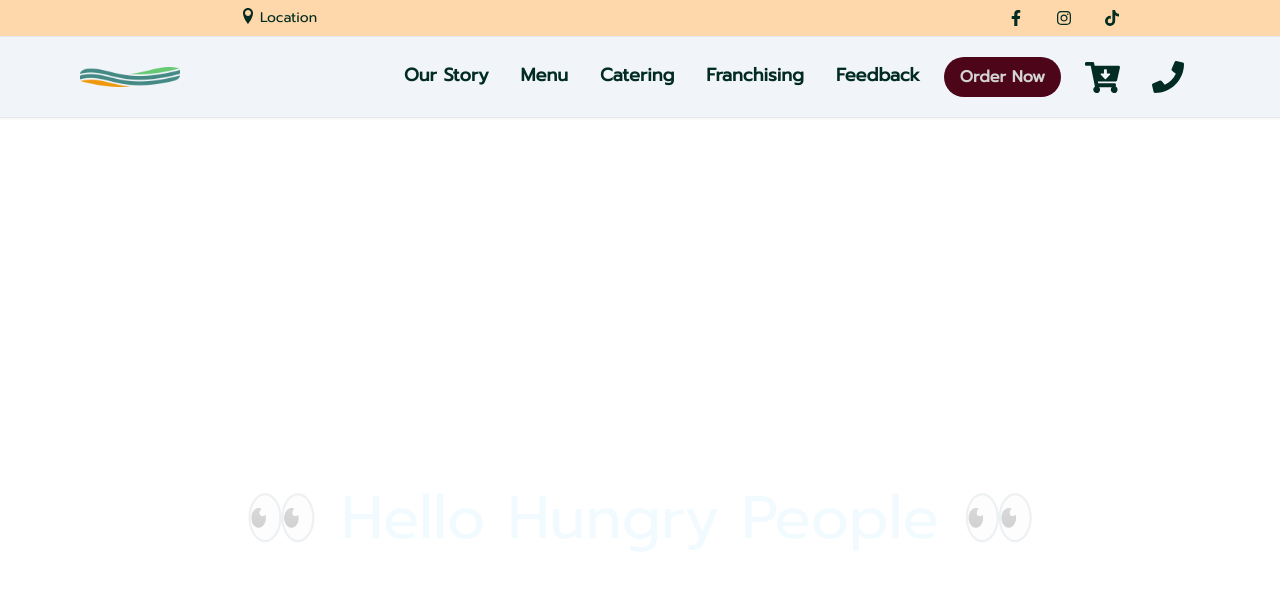
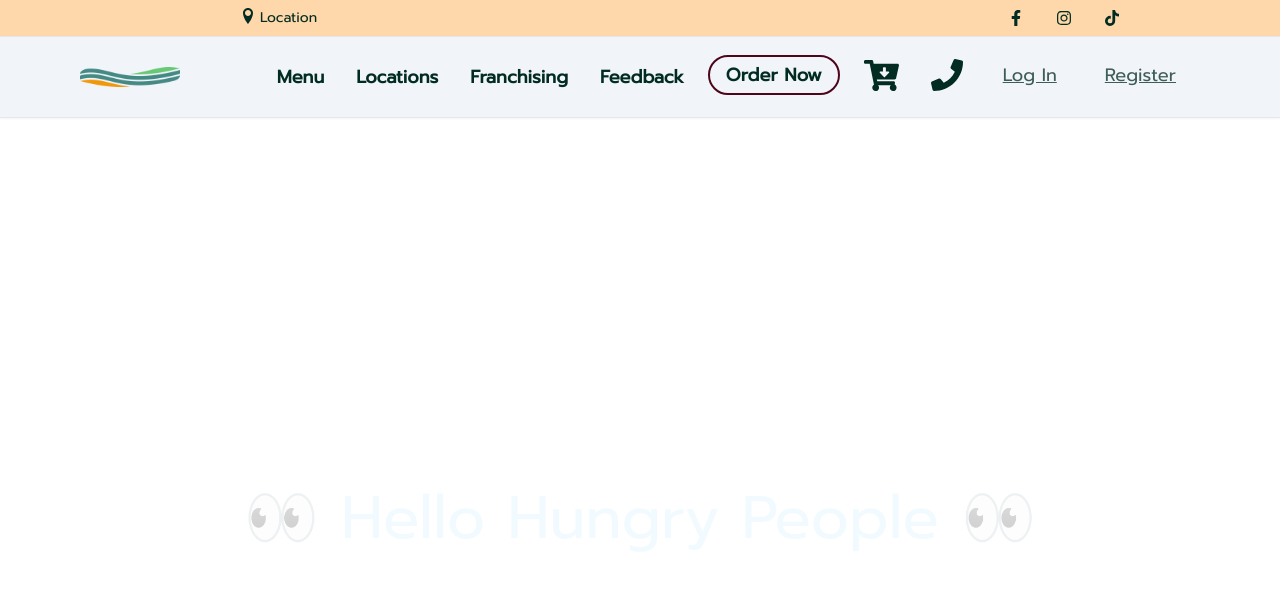
Before and after one commit to srinivas-pradhan/FOOD-ORDER-UI, a Next.js app in the folder food-order-ui/: page / in a window 1280 px wide. Shown: the top 590 px of the page. Built offline with nearby package versions, Linux system fonts and the light colour scheme.

Commit message:
Finishing up NavBar styling

```diff
--- a/food-order-ui/app/components/NavBar/CallMe.tsx
+++ b/food-order-ui/app/components/NavBar/CallMe.tsx
@@ -3,7 +3,7 @@
 import { FaPhone } from "react-icons/fa";
 
 interface CallMeProps {
-    onClick: () => void;
+    onClick: (e: React.MouseEvent<HTMLButtonElement>) => void;
 }
 
 const CallMe: React.FC<CallMeProps> = (
--- a/food-order-ui/app/components/NavBar/Cart.tsx
+++ b/food-order-ui/app/components/NavBar/Cart.tsx
@@ -2,7 +2,7 @@
 import { FaCartArrowDown } from "react-icons/fa";
 
 interface CartProps {
-    onClick: () => void;
+    onClick: (e: React.MouseEvent<HTMLButtonElement>) => void;
 }
 
 
--- a/food-order-ui/app/components/NavBar/MenuItem.tsx
+++ b/food-order-ui/app/components/NavBar/MenuItem.tsx
@@ -1,7 +1,9 @@
 'use client';
+import React from "react";
+
 
 interface MenuItemProps {
-    onClick: () => void;
+    onClick: (e: React.MouseEvent<HTMLButtonElement>) => void;
     label: string;
 };
 
@@ -16,6 +18,7 @@ const MenuItem: React.FC<MenuItemProps> = ({
             className="
                 px-4
                 py-3
+                md:py-4
                 transition
                 ease-in-out
                 delay-15
@@ -25,7 +28,10 @@ const MenuItem: React.FC<MenuItemProps> = ({
                 text-emerald-950
                 hover:text-red-800
                 font-semibold
-                text-lg
+                xl:text-lg
+                lg:text-md
+                md:text-sm
+                sm:text-xl
                 cursor-pointer
             "
         >
--- a/food-order-ui/app/components/NavBar/NavBar.tsx
+++ b/food-order-ui/app/components/NavBar/NavBar.tsx
@@ -8,7 +8,9 @@ import OrderButton from "./OrderButton";
 import SocialIcons from "./SocialIcons";
 import CallMe from "./CallMe";
 import Cart from "./Cart";
+import UserAuth from "./UserAuth";
 import LocationSelect from './LocationSelect';
+import UserMgmt from "./UserMgmt";
 import { AiOutlineMenu, AiOutlineClose } from 'react-icons/ai';
 import { useState } from 'react';
 
@@ -61,7 +63,9 @@ const NavBar = () => {
                             gap-3
                             h-4
                             space-x-6
+                            md:space-x-2
                             lg:gap-0
+                            text-lg
                         "
                     >
                         <Logo
@@ -69,19 +73,22 @@ const NavBar = () => {
                             width="100"
                         />
                         <div className="hidden lg:flex">
-                            <ul className="hidden lg:flex">
-
-                                <MenuItem
-                                onClick={() => {}}
-                                label="Our Story"
-                                />
+                            <ul className="
+                                hidden
+                                lg:flex
+                                xl:text-lg
+                                lg:text-md
+                                md:text-sm
+                                sm:text-lg
+                                "
+                                >
                                 <MenuItem
                                     onClick={() => {}}
                                     label="Menu"
                                 />
                                 <MenuItem
                                     onClick={() => {}}
-                                    label="Catering"
+                                    label="Locations"
                                 />
                                 <MenuItem
                                     onClick={() => {}}
@@ -91,16 +98,38 @@ const NavBar = () => {
                                     onClick={() => {}}
                                     label="Feedback"
                                 />
-                                <OrderButton
-                                    onClick={() => {}}
-                                    label="Order Now"
-                                />
+                                <div className="
+                                    xl:text-lg
+                                    lg:text-md
+                                    md:text-sm
+                                    sm:text-lg
+                                "
+                                >
+                                    <OrderButton
+                                        onClick={() => {}}
+                                        label="Order Now"
+                                    />
+                                </div>
                                 <Cart
                                     onClick={() => {}}
                                 />
                                 <CallMe
                                     onClick={() => {}}
                                 />
+                                <div className="
+                                    xl:text-lg
+                                    lg:text-md
+                                    md:text-sm
+                                    sm:text-lg
+                                "
+                                >
+                                    <UserAuth
+                                        onClick={() => {}}
+                                    />
+                                    <UserMgmt
+                                        onClick={() => {}}
+                                    />
+                                </div>
                             </ul>
                         </div>
                         <div onClick={handleNav}
@@ -145,15 +174,11 @@ const NavBar = () => {
                         <ul className="lg:flex">
                             <MenuItem
                                 onClick={() => {}}
-                                label="Our Story"
-                            />
-                            <MenuItem
-                                onClick={() => {}}
                                 label="Menu"
                             />
                             <MenuItem
                                 onClick={() => {}}
-                                label="Catering"
+                                label="Locations"
                             />
                             <MenuItem
                                 onClick={() => {}}
@@ -173,6 +198,12 @@ const NavBar = () => {
                             <CallMe
                                 onClick={() => {}}
                             />
+                            <UserAuth
+                                onClick={() => {}}
+                            />
+                            <UserMgmt
+                                onClick={() => {}}
+                            />
                         </ul>
                     </div>
                 </div>
--- a/food-order-ui/app/components/NavBar/OrderButton.tsx
+++ b/food-order-ui/app/components/NavBar/OrderButton.tsx
@@ -10,7 +10,7 @@ const OrderButton:React.FC<OrderButtonProps> = ({
     label
 }) => {
     return (
-        <button
+        <button onClick={onClick}
             className="
                 rounded-full
                 transition
@@ -19,15 +19,16 @@ const OrderButton:React.FC<OrderButtonProps> = ({
                 hover:-translate-y-1
                 hover:scale-110
                 duration-300
-                resize
                 h-10
                 px-4
-                m-2
-                bg-rose-950
-                text-neutral-300
-                hover:text-neutral-50
+                m-1
+                md:m-2
+                border-solid
+                border-2
+               border-rose-950
+                text-emerald-950
+                hover:text-red-800
                 font-semibold
-                text-md
                 cursor-pointer
             "
         >
--- /dev/null
+++ b/food-order-ui/app/components/NavBar/UserAuth.tsx
@@ -0,0 +1,52 @@
+'use client';
+import React from "react";
+
+
+
+interface UserAuthProps {
+    onClick: (e: React.MouseEvent<HTMLButtonElement>) => void;
+};
+
+
+
+const UserAuth: React.FC<UserAuthProps> = (
+    onClick,
+) => {
+    return (
+        <button onClick={onClick}
+            className="
+                text-emerald-950
+                hover:text-red-800
+                rounded-full
+                h-10
+                px-4
+                m-1
+                md:m-2
+                focus:outline
+                transition
+                ease-in-out
+                delay-15
+                hover:-translate-y-1
+                hover:scale-110
+                duration-300
+                cursor-pointer
+                items-center
+                opacity-75
+                space-x-2
+                hover:border-solid
+                hover:border-2
+                hover:border-red-800
+                hover:opacity-100
+            "
+        >
+        <span className="
+            underline
+        "
+        >
+            Log In
+        </span>
+    </button>
+    );
+}
+
+export default UserAuth;
--- /dev/null
+++ b/food-order-ui/app/components/NavBar/UserMgmt.tsx
@@ -0,0 +1,47 @@
+'use client';
+
+interface UserMgmtProps {
+    onClick: () => void;
+};
+
+const UserMgmt: React.FC<UserMgmtProps> = (
+    onClick,
+) => {
+    return (
+<button onClick={onClick}
+            className="
+                text-emerald-950
+                hover:text-red-800
+                rounded-full
+                h-10
+                px-4
+                m-1
+                md:m-2
+                focus:outline
+                transition
+                ease-in-out
+                delay-15
+                hover:-translate-y-1
+                hover:scale-110
+                duration-300
+                cursor-pointer
+                items-center
+                opacity-75
+                space-x-2
+                hover:border-solid
+                hover:border-2
+                hover:border-red-800
+                hover:opacity-100
+            "
+        >
+        <span className="
+            underline
+        "
+        >
+            Register
+        </span>
+    </button>
+    );
+}
+
+export default UserMgmt;
--- a/food-order-ui/package.json
+++ b/food-order-ui/package.json
@@ -15,7 +15,7 @@
     "autoprefixer": "10.4.14",
     "eslint": "8.43.0",
     "eslint-config-next": "13.4.7",
-    "next": "13.4.7",
+    "next": "^13.4.13",
     "postcss": "8.4.24",
     "react": "18.2.0",
     "react-dom": "18.2.0",
```
Also changed, not shown: 1 other file (tests, documents, lock files or other folders).
